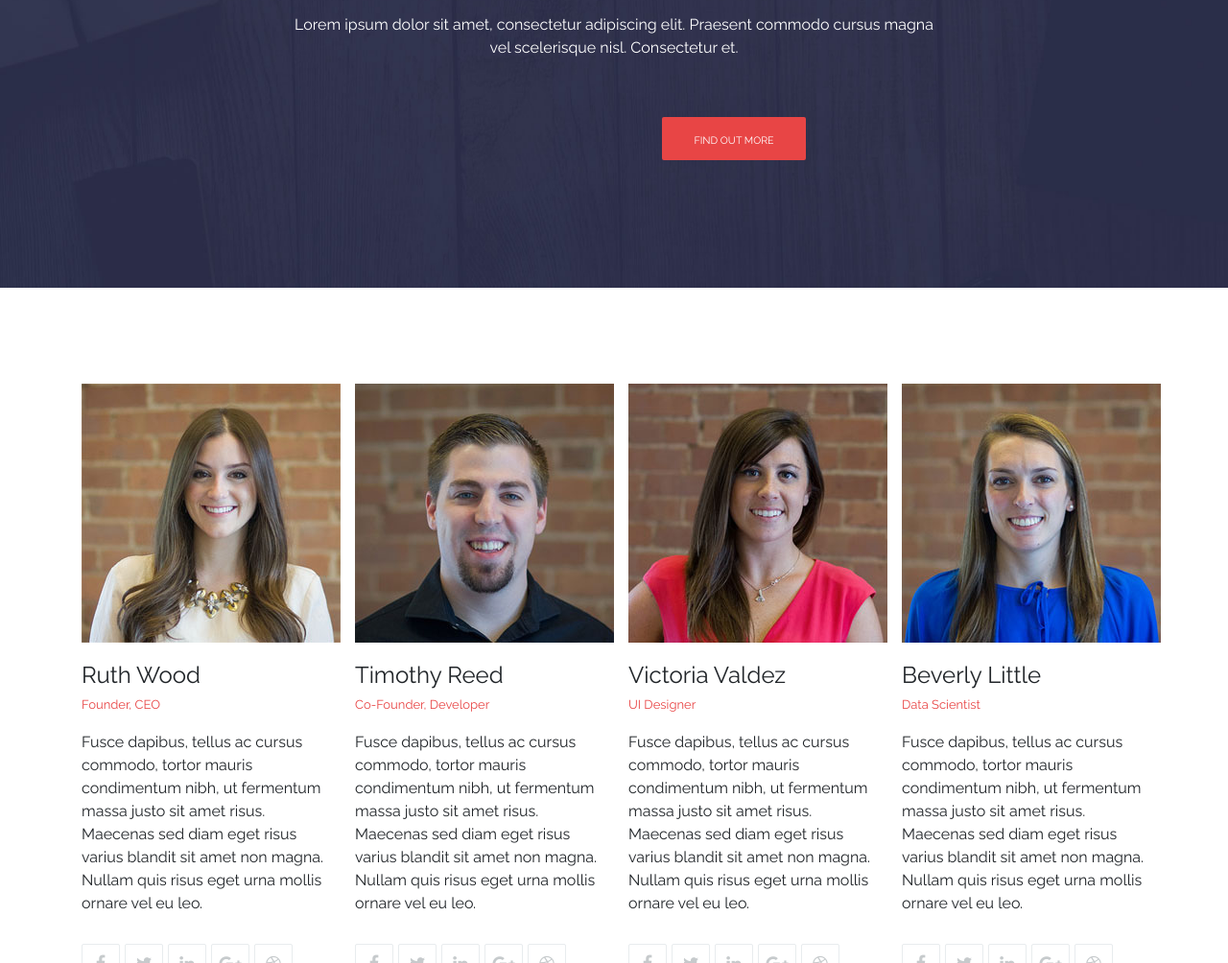
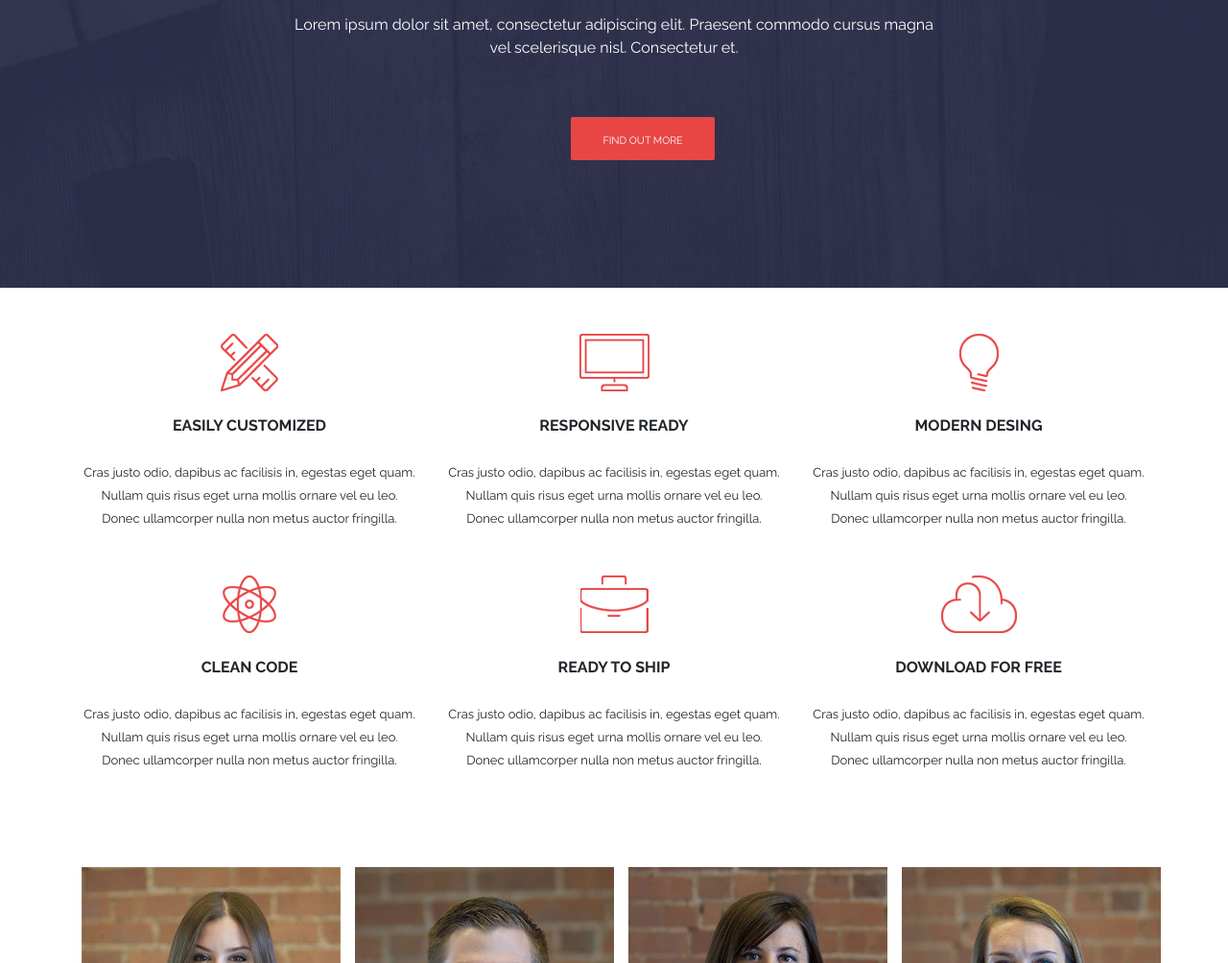
Before and after one commit to AlanSalas/Primer_Parcial, a plain HTML site: page index.html in a window 1280 px wide. Shown: the part 300-1304 px from the top of the page at 96% size. Drawn offline with nearby package versions, Linux system fonts and the light colour scheme.

Commit message:
Seccion Features
*Se añadió la seccion Features al index.
*Se añadió imagenes de Features.

```diff
--- a/css/estilo.css
+++ b/css/estilo.css
@@ -62,7 +62,7 @@ header .nav-link:hover{/*Cambia color al pasar mause*/
     border-radius: 2px;
     width: 150px;
     height: 45px;
-    margin-left: 675px;
+    margin-left: 580px;
     margin-right: 0px;
 }
 #boton_header:hover{
--- a/index.html
+++ b/index.html
@@ -41,6 +41,118 @@
 		<p class="text-center" id="parrafo">Lorem ipsum dolor sit amet, consectetur adipiscing elit. Praesent commodo cursus magna <br> vel scelerisque nisl. Consectetur et.</p>
 		<a class="btn btn-block" href="#" id="boton_header">FIND OUT MORE</a>
 	</header><!--HEADER-->
+<!--FEATURES-->
+    <section id="features" class="features section">
+        <div class="container">
+            <div class="row">
+                <div class="col-md-4 col-sm-6 feature text-center">
+                   <div class="feature-content">
+
+                    <br><br/>
+
+                        <img src="img/Easely.png">
+
+                        <br><br/>
+
+                        <h9><strong>EASILY CUSTOMIZED</strong></h9>
+
+                        <br><br/>
+
+                        <FONT SIZE=2>Cras justo odio, dapibus ac facilisis in, egestas eget quam. Nullam quis risus eget urna mollis ornare vel eu leo. Donec ullamcorper nulla non metus auctor fringilla.</font>
+                    </div>
+                </div>
+
+                <div class="col-md-4 col-sm-6 feature text-center">
+                    <div class="feature-content">
+
+                        <br><br/>
+
+                        <img src="img/RReady.png">
+
+                        <br><br/>
+
+                        <h9><strong>RESPONSIVE READY</strong></h9>
+
+                        <br><br/>
+
+                        <FONT SIZE=2>Cras justo odio, dapibus ac facilisis in, egestas eget quam. Nullam quis risus eget urna mollis ornare vel eu leo. Donec ullamcorper nulla non metus auctor fringilla.</font>
+                    </div>
+                </div>
+
+
+                <div class="col-md-4 col-sm-6 feature text-center">
+                    <div class="feature-content">
+
+                        <br><br/>
+
+                        <img src="img/MDesing.png">
+
+                        <br><br/>
+
+                        <h9><strong>MODERN DESING</strong></h9>
+
+                        <br><br/>
+
+                        <FONT SIZE=2>Cras justo odio, dapibus ac facilisis in, egestas eget quam. Nullam quis risus eget urna mollis ornare vel eu leo. Donec ullamcorper nulla non metus auctor fringilla.</font>
+                    </div>
+                </div>
+
+
+
+                <div class="col-md-4 col-sm-6 feature text-center">
+                    <div class="feature-content">
+
+                        <br><br/>
+
+                        <img src="img/CCode.png">
+
+                        <br><br/>
+
+                        <h9><strong>CLEAN CODE</strong></h9>
+
+                        <br><br/>
+
+                        <FONT SIZE=2>Cras justo odio, dapibus ac facilisis in, egestas eget quam. Nullam quis risus eget urna mollis ornare vel eu leo. Donec ullamcorper nulla non metus auctor fringilla.</font>
+                    </div>
+                </div>
+
+                <div class="col-md-4 col-sm-6 feature text-center">
+                    <div class="feature-content">
+
+                        <br><br/>
+
+                        <img src="img/ReadytoShip.png">
+
+                        <br><br/>
+
+                        <h9><strong>READY TO SHIP</strong></h9>
+
+                        <br><br/>
+
+                        <FONT SIZE=2>Cras justo odio, dapibus ac facilisis in, egestas eget quam. Nullam quis risus eget urna mollis ornare vel eu leo. Donec ullamcorper nulla non metus auctor fringilla.</font>
+                    </div>
+                </div>
+                <div class="col-md-4 col-sm-6 feature text-center">
+                    <div class="feature-content">
+
+                        <br><br/>
+
+                        <img src="img/DforFree.png">
+
+                        <br><br/>
+
+                        <h9><strong>DOWNLOAD FOR FREE</strong></h9>
+
+                        <br><br/>
+
+                       <FONT SIZE=2>Cras justo odio, dapibus ac facilisis in, egestas eget quam. Nullam quis risus eget urna mollis ornare vel eu leo. Donec ullamcorper nulla non metus auctor fringilla.</font>
+                    </div>
+                </div>
+
+            </div>
+        </div>
+    </section>
+    <!--/FEATURES-->
 	<!--SECCION TEAM-->
     <section id="teams" class="seccion-team">
         <div class="container">
@@ -115,7 +227,7 @@
                 </div>
             </div>
         </div>
-    </section><!--SECCION TEAM-->
+    </section><!--/SECCION TEAM-->
 	<script src="https://code.jquery.com/jquery-3.3.1.slim.min.js" integrity="sha384-q8i/X+965DzO0rT7abK41JStQIAqVgRVzpbzo5smXKp4YfRvH+8abtTE1Pi6jizo" crossorigin="anonymous"></script>
 	<script src="https://cdnjs.cloudflare.com/ajax/libs/popper.js/1.14.6/umd/popper.min.js" integrity="sha384-wHAiFfRlMFy6i5SRaxvfOCifBUQy1xHdJ/yoi7FRNXMRBu5WHdZYu1hA6ZOblgut" crossorigin="anonymous"></script>
 	<script src="https://stackpath.bootstrapcdn.com/bootstrap/4.2.1/js/bootstrap.min.js" integrity="sha384-B0UglyR+jN6CkvvICOB2joaf5I4l3gm9GU6Hc1og6Ls7i6U/mkkaduKaBhlAXv9k" crossorigin="anonymous"></script>
```
Also changed, not shown: img/CCode.png (added), img/DforFree.png (added), img/Easely.png (added), img/MDesing.png (added), img/RReady.png (added), img/ReadytoShip.png (added).
